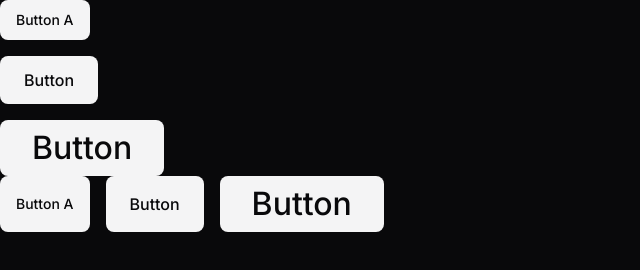
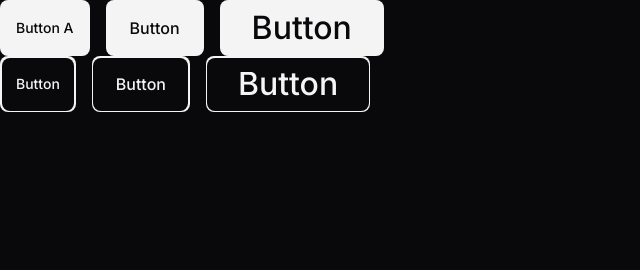
Before and after one commit to Br4yon/rocketseat-mba-full-stack, a plain HTML site: page src/pages/zingen/index.html in a window 1280 px wide. Shown: the whole page, without its empty margins (0-640 px from the left). Drawn offline with Linux system fonts and the light colour scheme.

Commit message:
style button secondary

```diff
--- a/src/assets/zingen/css/buttons.css
+++ b/src/assets/zingen/css/buttons.css
@@ -1,4 +1,6 @@
 .btn{
+  --btn-background: var(--text-color-primary);
+  --btn-color: var(--bg-color);
   border: 0;
   background-color: transparent;
 
@@ -10,13 +12,13 @@
   border-radius: .5rem;
 
   font: var(--fw-md) var(--fs-base)/1.5rem var(--ff-sans);
-  background: var(--text-color-primary);
-  color: var(--bg-color);
+  background: var(--btn-background);
+  color: var(--btn-color);
 }
 
 .btn:hover{
-  background: var(--brand-color-gradient);
-  color: var(--surface-color);
+  --btn-background: var(--brand-color-gradient);
+  --btn-color: var(--surface-color);
 }
 
 .btn-sm{
@@ -33,3 +35,25 @@
   padding: 1rem 2rem;
   font-size: var(--fs-lg);
 }
+
+.btn[aria-label]{
+  position: relative;
+
+  &::before{
+    content: '';
+    position: absolute;
+    border-radius: inherit;
+    background-color: var(--btn-color);
+    inset: 0.09375rem;
+  }
+
+    &::after{
+      content: attr(aria-label);
+      background: var(--btn-background);
+      -webkit-background-clip: text;
+      background-clip: text;
+      color: transparent;
+      position: relative;
+      z-index: 1;
+    }
+}
--- a/src/pages/zingen/index.html
+++ b/src/pages/zingen/index.html
@@ -15,16 +15,16 @@
 </head>
 <body>
 
-  <div class="grid gap-1">
+  <div class="flex gap-1">
     <a href="#" class="btn btn-sm">Button A</a>
     <button class="btn btn-md">Button</button>
     <button class="btn btn-lg">Button</button>
   </div>
 
   <div class="flex gap-1">
-    <a href="#" class="btn btn-sm">Button A</a>
-    <button class="btn btn-md">Button</button>
-    <button class="btn btn-lg">Button</button>
+    <a href="#" class="btn btn-sm" aria-label="Button"></a>
+    <button class="btn btn-md" aria-label="Button"></button>
+    <button class="btn btn-lg" aria-label="Button"></button>
   </div>
 </body>
 </html>
```
